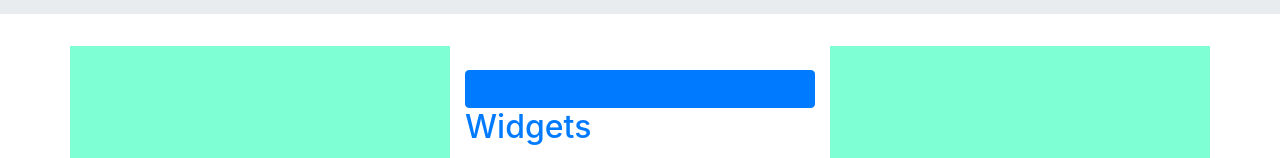
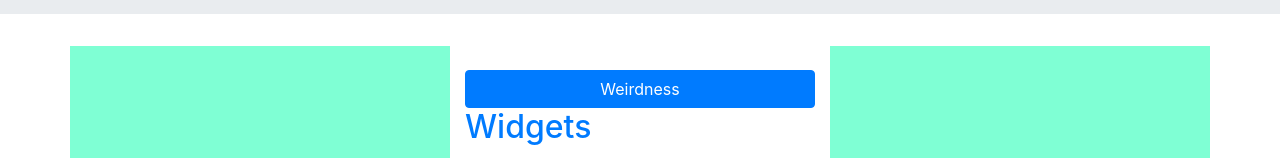
Before and after one commit to pBsmith/pBsmith.github.io, a plain HTML site: page index.html in a window 1280 px wide. Shown: the part 170-328 px from the top of the page. Drawn offline with nearby package versions, Linux system fonts and the light colour scheme.

Commit message:
Alter index page

```diff
--- a/index.html
+++ b/index.html
@@ -35,7 +35,7 @@
                     <div class="row">
                         <div class="col-md-12">
                             <button class="btn btn-primary btn-block mt-4" type="button" id="clearCanvas">
-                                <a href="about.html">Weirdness</a>
+                                Weirdness
                             </button>
                         </div>
                     </div>
```
